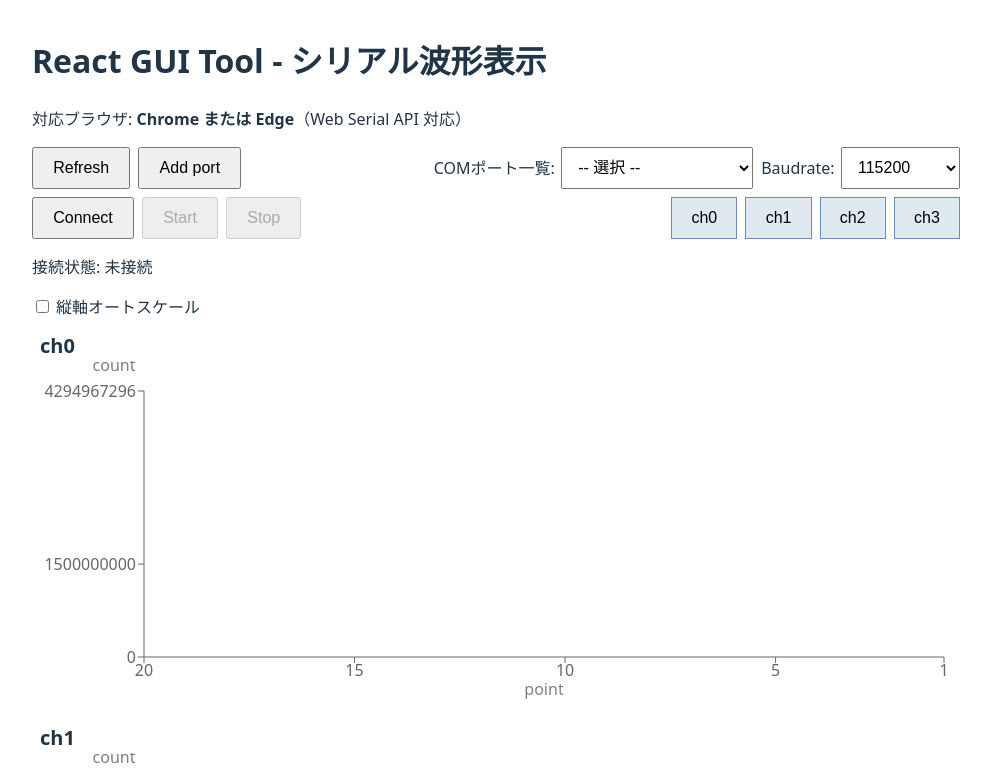
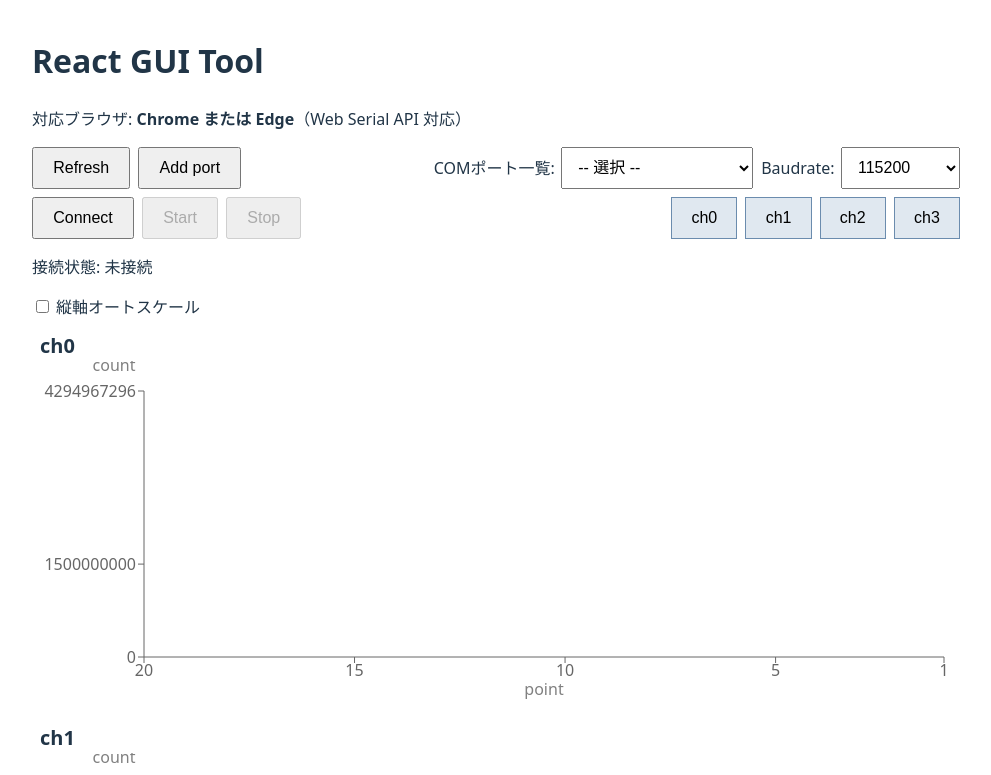
Before and after one commit to naoiw/react-gui-tool, a React (Vite) app: page / in a window 1280 px wide. Shown: the top 775 px of the page, without its empty margins (144-1135 px from the left). Built offline with nearby package versions, Linux system fonts and the light colour scheme.

Commit message:
change : タイトルを変更

```diff
--- a/index.html
+++ b/index.html
@@ -4,7 +4,7 @@
     <meta charset="UTF-8" />
     <meta name="viewport" content="width=device-width, initial-scale=1.0" />
     <meta name="description" content="シリアル波形表示ツール - Web Serial API で COM ポートと通信し Recharts で波形表示" />
-    <title>React GUI Tool - シリアル波形表示</title>
+    <title>React GUI Tool</title>
   </head>
   <body>
     <div id="root"></div>
--- a/src/App.tsx
+++ b/src/App.tsx
@@ -24,7 +24,7 @@ export default function App() {
 
   return (
     <main style={{ padding: '1rem', maxWidth: '960px', margin: '0 auto' }}>
-      <h1>React GUI Tool - シリアル波形表示</h1>
+      <h1>React GUI Tool</h1>
       <p>
         対応ブラウザ: <strong>Chrome または Edge</strong>（Web Serial API 対応）
       </p>
```
